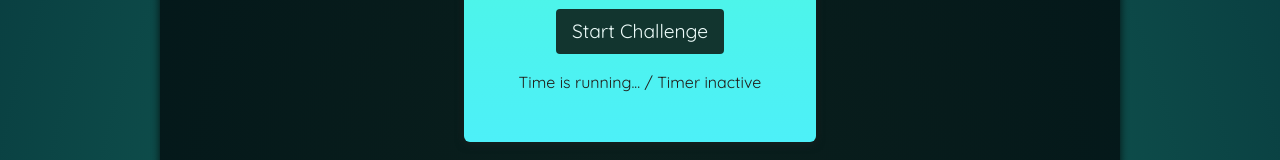
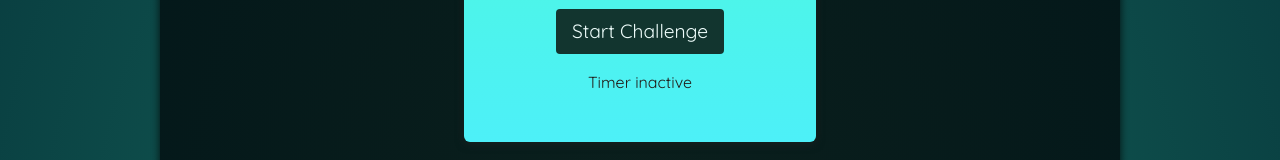
Before and after one commit to binwoojoo/react-study202406, a React (Create React App) app: page / in a window 1280 px wide. Shown: the part 459-619 px from the top of the page. Built offline with nearby package versions, Linux system fonts and the light colour scheme; the HTML template or start-up script is replaced by a standard one; a web font is replaced by a local one.

Commit message:
타이머 시작 이벤트 생성

```diff
--- a/src/components/Ref/TimeChallenge.js
+++ b/src/components/Ref/TimeChallenge.js
@@ -1,16 +1,35 @@
-import React from "react";
+import React, { useState } from "react";
 
 const TimerChallenge = ({ title, targetTime }) => {
+  // 타이터가 시작되었는지를 확인하는 상태값
+  const [timerStarted, setTimerStarted] = useState(false);
+
+  // 타겟 시간이 종료되었는지 여부
+  const [timerExpired, setTimerExpired] = useState(false);
+
+  const startHandler = (e) => {
+    setTimeout(() => {
+      //   console.log("시간만료");
+      setTimerExpired(true);
+    }, targetTime * 1000);
+    setTimerStarted(!timerStarted);
+  };
+
   return (
     <section className="challenge">
       <h2>{title}</h2>
+      {timerExpired && <p>You lost!!!!</p>}
       <p className="challenge-time">
         {targetTime} second{targetTime > 1 ? "s" : ""}
       </p>
       <p>
-        <button>Start Challenge</button>
+        <button onClick={startHandler}>
+          {timerStarted ? "Stop" : "Start"} Challenge
+        </button>
       </p>
-      <p className="">Time is running... / Timer inactive</p>
+      <p className={timerStarted ? "active" : undefined}>
+        {timerStarted ? "Time is running..." : "Timer inactive"}
+      </p>
     </section>
   );
 };
```
